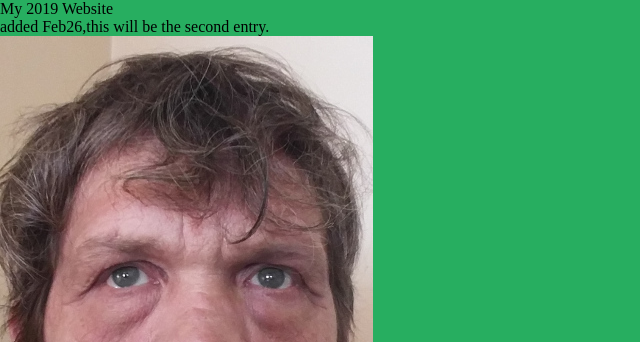
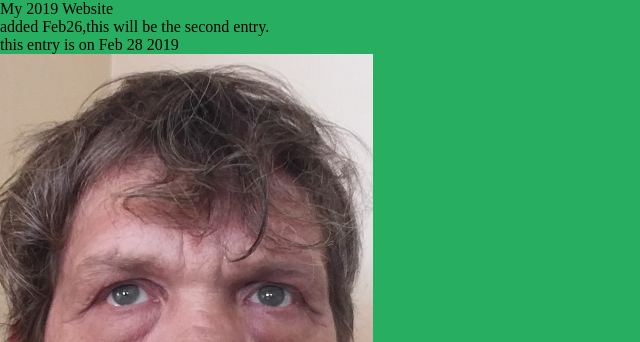
Before and after one commit to lyle2019/hello-world, a plain HTML site: page index.html in a window 1280 px wide. Shown: the top 342 px of the page, without its empty margins (0-640 px from the left). Drawn offline with Linux system fonts and the light colour scheme.

Commit message:
Feb 28 2019 entry

```diff
--- a/index.html
+++ b/index.html
@@ -11,6 +11,7 @@
 <body id="container">
         My 2019 Website
 <p>added Feb26,this will be the second entry.</p>
+<p>this entry is on Feb 28 2019</p>
 <img src="small me.jpg">
 <video width="480"><source src=""</video>
 </body><!-- END OF CONTAINER -->
```
